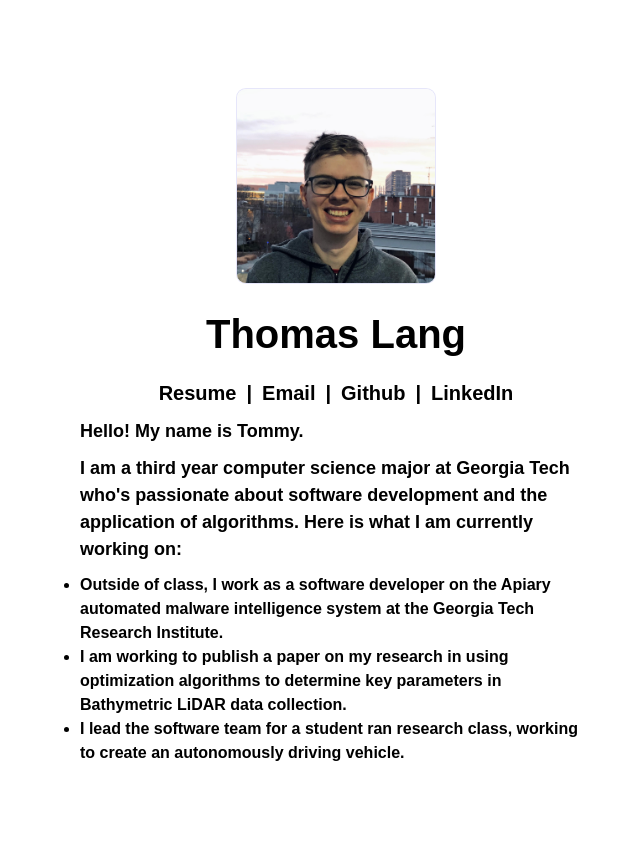
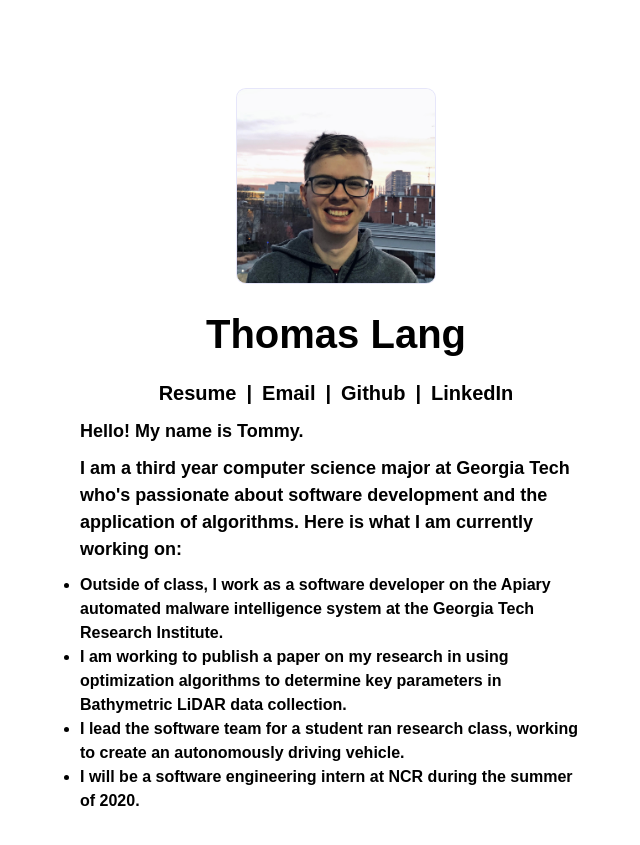
Before and after one commit to bopas2/bopas2.github.io, a Jekyll site: the page index.html, which Jekyll copies as it is, in a window 1280 px wide. Shown: the top 845 px of the page, without its empty margins (304-944 px from the left). Built offline with Jekyll 4.4.1, drawn with Linux system fonts in a browser that asks for light colours; nearby versions of some CDN libraries; some web fonts are replaced; a style sheet for code colours, icons or effects is not loaded.

Commit message:
Update index.html

```diff
--- a/index.html
+++ b/index.html
@@ -61,6 +61,9 @@
                 <li>
                   I lead the software team for a student ran research class, working to create an autonomously driving vehicle.
                 </li>
+                <li>
+                  I will be a software engineering intern at NCR during the summer of 2020.
+                </li>
               </ul>
             </div>
           </div>
```
